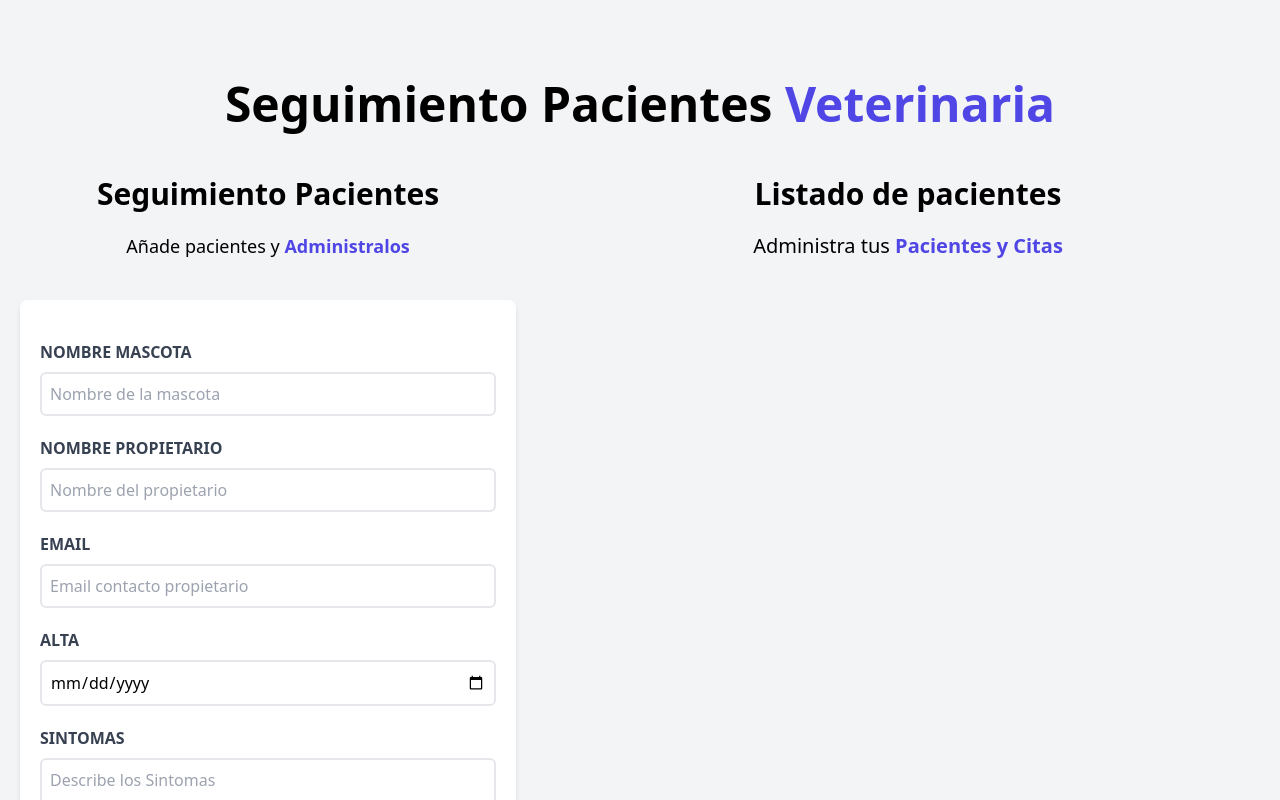
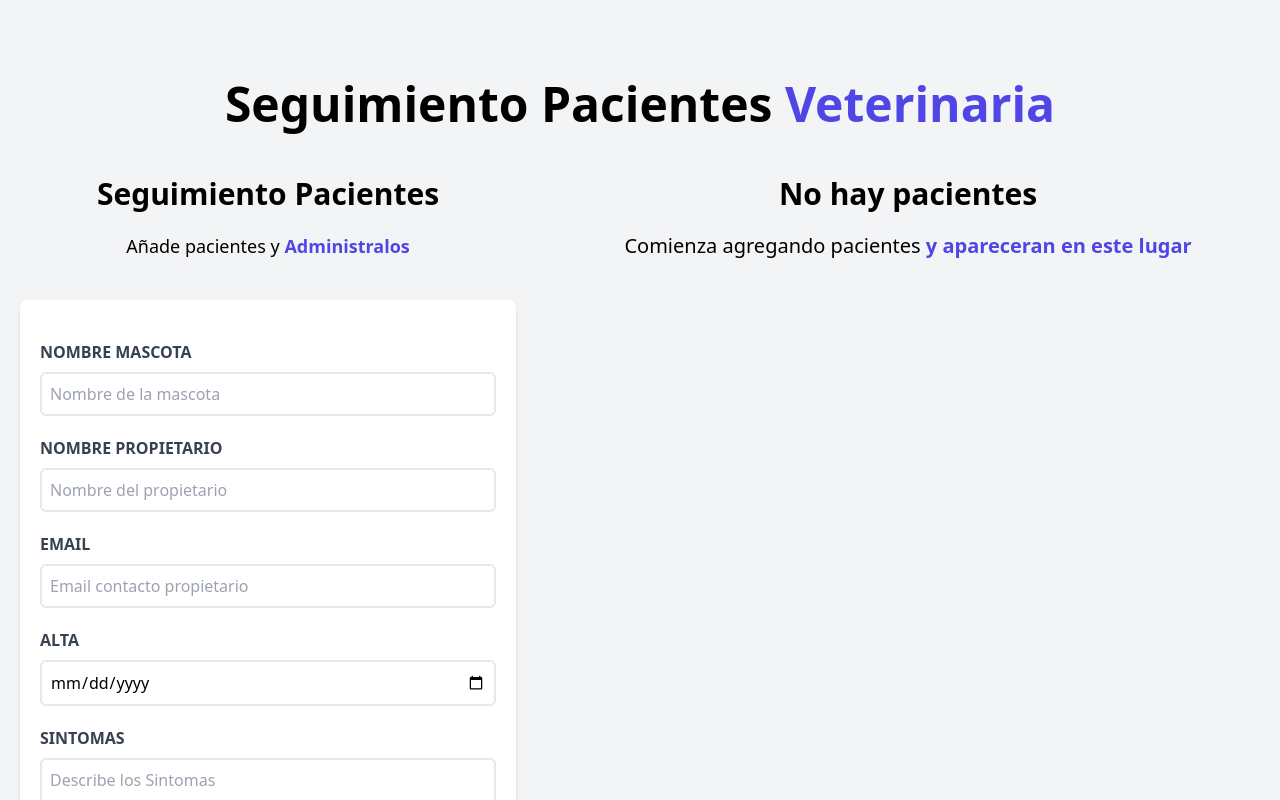
Before and after one commit to marianovillalonga/React-Tailwind, a React (Vite) app: page / in a window 1280 px wide. Shown: the top 800 px of the page. Built offline with nearby package versions, Linux system fonts and the light colour scheme.

Commit message:
Ternario para cuando no tenemos pacientes

```diff
--- a/src/components/ListadoPacientes.jsx
+++ b/src/components/ListadoPacientes.jsx
@@ -3,6 +3,9 @@
 const ListadoPacientes = ({pacientes}) => {
     return (
         <div className="md:w-1/2 lg:w-3/5 md:h-screen overflow-y-scroll">
+            {
+                pacientes && pacientes.length ? (
+                    <>
                         <h2 className="font-black text-3xl text-center">Listado de pacientes</h2>
                         <p className="text-xl mt-5 mb-10 text-center">
                             Administra tus {''}
@@ -14,6 +17,16 @@
                                 paciente={paciente}
                             />
                         ))}
+                    </>
+                ) : (
+                    <>
+                        <h2 className="font-black text-3xl text-center">No hay pacientes</h2>
+                        <p className="text-xl mt-5 mb-10 text-center">
+                            Comienza agregando pacientes {''}
+                            <span className="text-indigo-600 font-bold">y apareceran en este lugar</span>
+                        </p>
+                    </>
+                )}
         </div>
     )
 }
```
Lines whose indentation alone changed are shown as unchanged.
